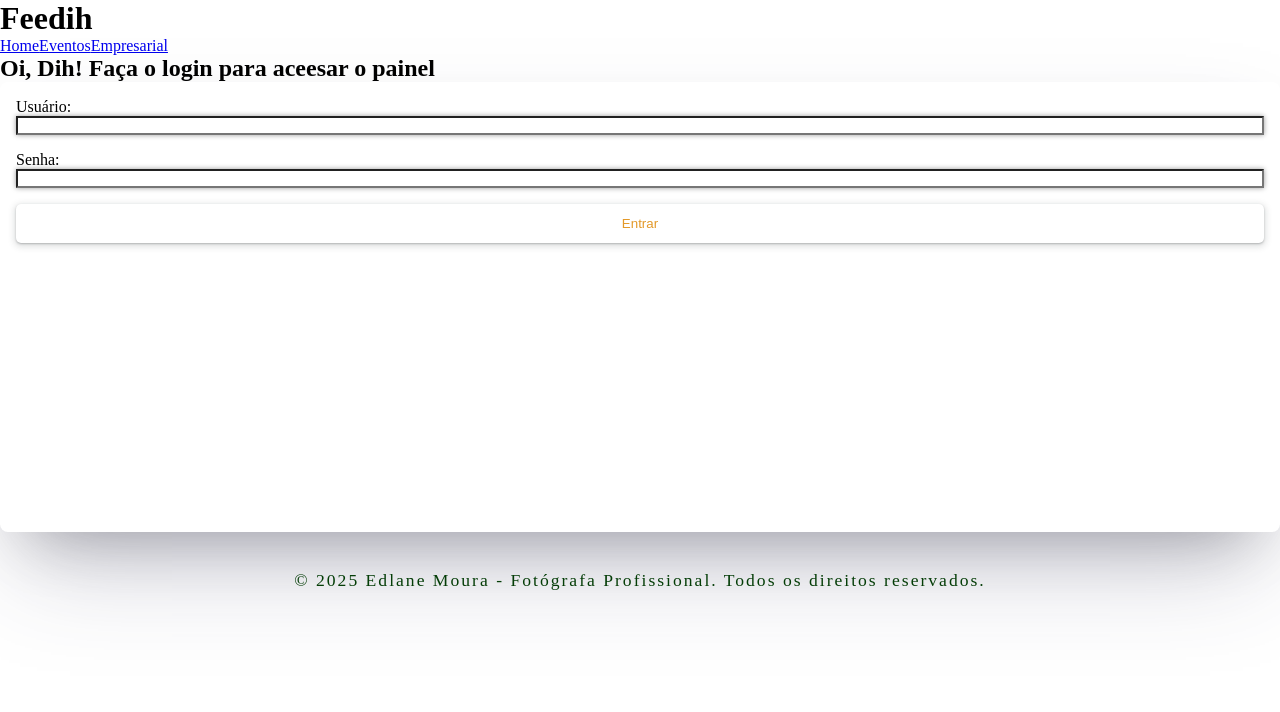
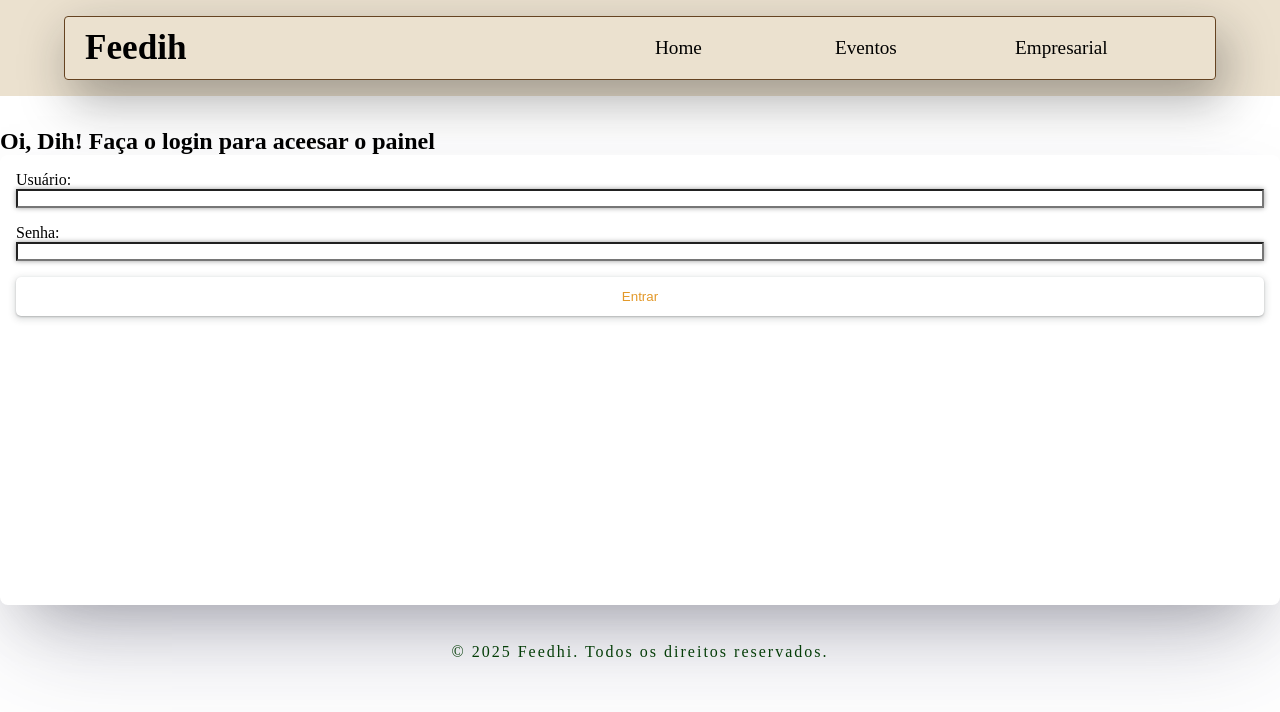
Before and after one commit to Dev-Josee/portfolio-frontend, a React (Vite) app: page /login in a window 1280 px wide. Shown: the top 712 px of the page. Built offline with nearby package versions, Linux system fonts and the light colour scheme; a web font is replaced by a local one.

Commit message:
feito a proteção da rota, impedindo o acesso ao painel caso não esteja logado

```diff
--- a/src/App.jsx
+++ b/src/App.jsx
@@ -9,16 +9,15 @@ import LoginAdmin from "./components/LoginForm/auth/LoginAdmin.jsx";
 import styles from './App.module.css';
 
 const isAuthenticated = () => {
-  return localStorage.getItem('acessToken') ? true : false;
+  return localStorage.getItem('accessToken') ? true : false;
 
 }
-
-/*  if (!isAuthenticated()){
+const ProtectRoute = ({ children }) => {
+  if (!isAuthenticated()) {
     return <Navigate to="/login" replace />
   }
   return children;
-}*/
-
+};
 
 function App() {
   return (
@@ -31,19 +30,17 @@ function App() {
             <Route path="/" element={<Home />} />
             <Route path="/events" element={<Events />} />
             <Route path="/empresa" element={<Empresa />} />
-
-
             <Route path="/admin" element={
-
+              <ProtectRoute>
                 <Admin />
-
+              </ProtectRoute>
             }
             />
           </Routes>
         </main>
         <footer className={styles.app_footer}>
           <div className={styles.footer_content}>
-            <p>&copy; {new Date().getFullYear()} Edlane Moura - Fotógrafa Profissional. Todos os direitos reservados.</p>
+            <p>&copy; {new Date().getFullYear()} Feedhi. Todos os direitos reservados.</p>
 
           </div>
 
--- a/src/App.module.css
+++ b/src/App.module.css
@@ -8,11 +8,15 @@
 
 
 }
+.App main{
+    background-color: var(--bg-color--global);
+}
 
 .app_footer {
 
     bottom: 0;
     width: 100%;
+    height: 5%;
     padding: 0.4rem 0.4rem;
     display: flex;
     margin-top: 1rem;
@@ -25,12 +29,13 @@
 .footer_content {
     width:100%;
     height: 100%;
-
+    justify-content: center;
+    align-items: center;
     display: flex;
 
 }
 
 .footer_content p {
-    font-size: 1.1rem;
+    font-size: 1rem;
     text-align: center;
 }
--- a/src/components/Header/Header.module.css
+++ b/src/components/Header/Header.module.css
@@ -1,17 +1,46 @@
 @import '../../vars.css';
 
 
-.header{
+.header {
     display: none;
 }
 
 
-    @media (min-width: 768px)  {
-        .header{
-            display:flex;
-            width: 100%;
-            justify-content: space-between;
+@media (min-width: 679px) {
+    .header {
+        display: flex;
+        width: 100%;
+        background-color: var(--bg-color-header);
+        padding: 1rem 4rem;
+        margin-bottom: 2rem;
 
-        }
 
-      }
+    }
+
+    .header .header_container {
+        width: 100%;
+        border-radius: 4px;
+        border: 1px solid var(--bg-color-galery);
+        padding: 10px 20px;
+        display: flex;
+        justify-content: space-between;
+        align-items: center;
+        box-shadow: #1616165e 7px 19px 50px;
+
+    }
+
+    .header_container .logo {
+        font-size: 2.2rem;
+    }
+
+    .header_container .nav,
+    a {
+        display: flex;
+
+        font-size: 1.2rem;
+        text-decoration: none;
+        color: black;
+        padding: 5px 10px;
+    }
+
+}
--- a/src/pages/Admin/Admin.module.css
+++ b/src/pages/Admin/Admin.module.css
@@ -1,5 +1,5 @@
 @import '../../vars.css';
-
+/*mobile*/
 .admin_page{
     width: 100%;
     height: 100%;
```
